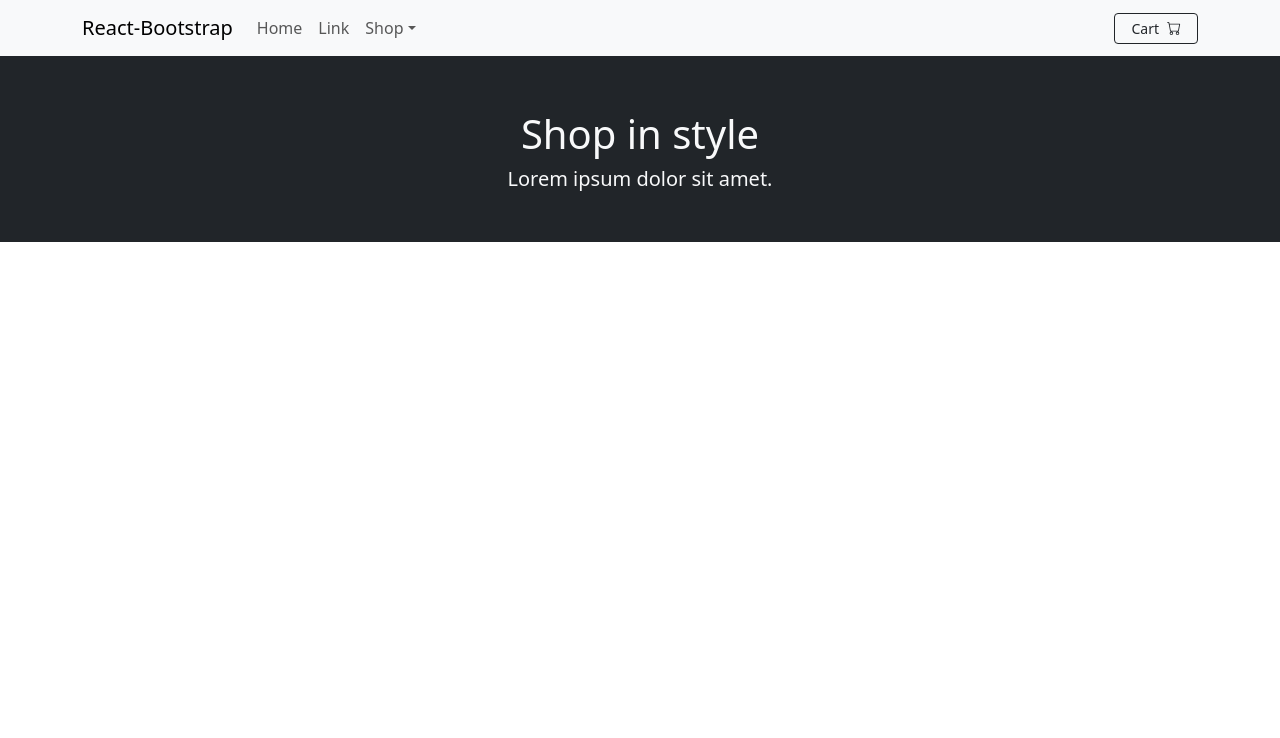
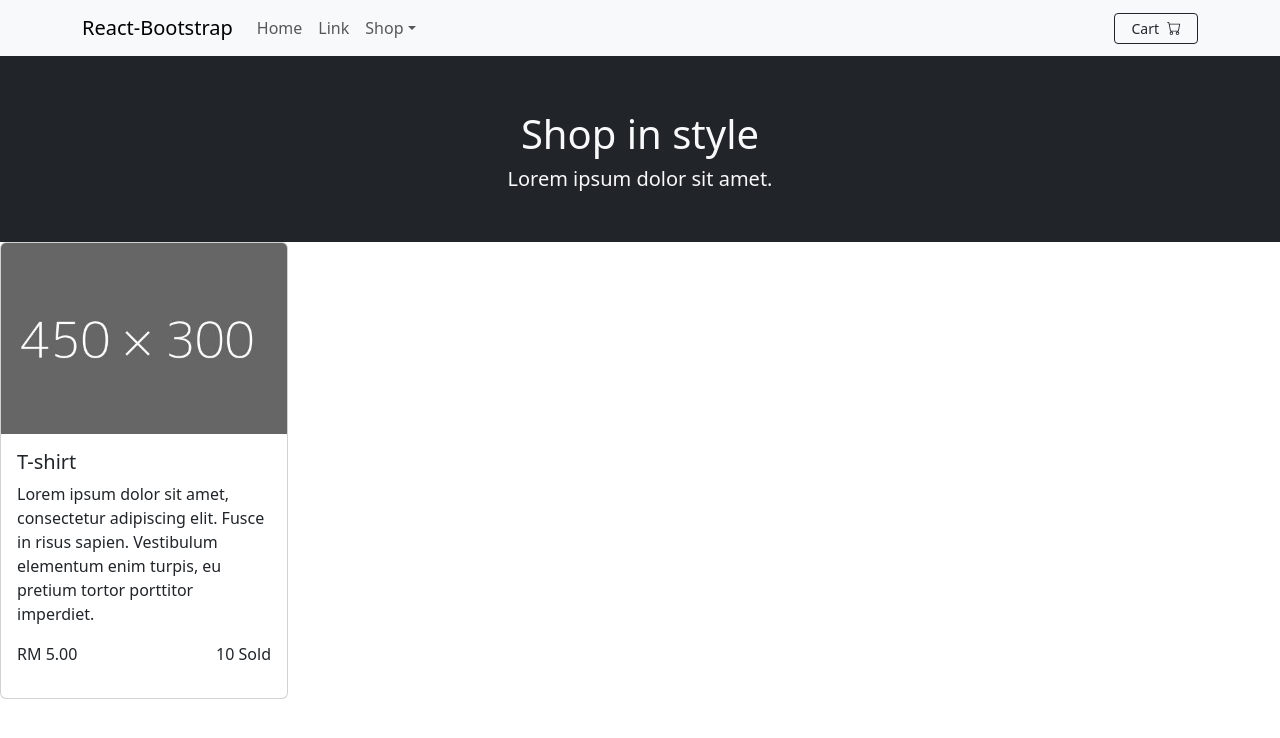
Before and after one commit to ACZH05/ecommerce-template-react, a React (Vite) app: page / in a window 1280 px wide. Shown: the top 738 px of the page. Built offline with nearby package versions, Linux system fonts and the light colour scheme.

Commit message:
Add card component

```diff
--- a/src/App.jsx
+++ b/src/App.jsx
@@ -4,6 +4,7 @@ import Nav from 'react-bootstrap/Nav';
 import Navbar from 'react-bootstrap/Navbar';
 import NavDropdown from 'react-bootstrap/NavDropdown';
 import Button from 'react-bootstrap/Button';
+import Card from 'react-bootstrap/Card';
 import { BsCart } from 'react-icons/bs'
 
 function NavBar() {
@@ -49,11 +50,28 @@ function Header() {
   )
 }
 
+function ItemCard({ title, price, itemSold}) {
+  return (
+    <Card style={{ width: '18rem' }}>
+      <Card.Img variant='top' src='src/assets/dummy-img.jpg'/>
+      <Card.Body>
+        <Card.Title>{ title }</Card.Title>
+        <Card.Text>Lorem ipsum dolor sit amet, consectetur adipiscing elit. Fusce in risus sapien. Vestibulum elementum enim turpis, eu pretium tortor porttitor imperdiet.</Card.Text>
+        <div className="d-flex justify-content-between">
+          <Card.Text>RM { price }</Card.Text>
+          <Card.Text>{ itemSold } Sold</Card.Text>
+        </div>
+      </Card.Body>
+    </Card>
+  )
+}
+
 function App() {
   return (
     <div>
       <NavBar />
       <Header />
+      <ItemCard title={"T-shirt"} price={'5.00'} itemSold={10} />
     </div>
   )
 }
```
Also changed, not shown: src/assets/dummy-img.jpg (added).
